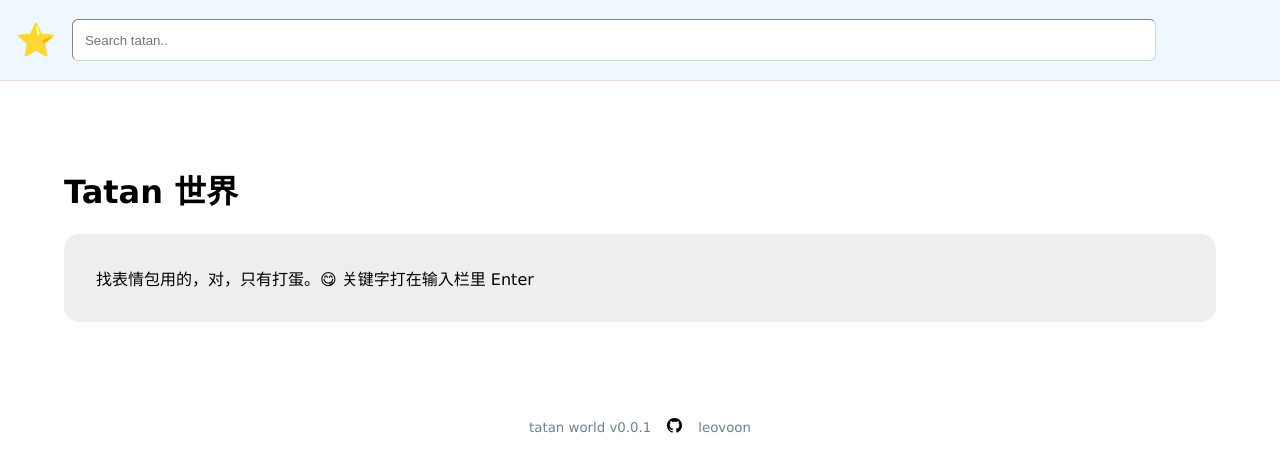
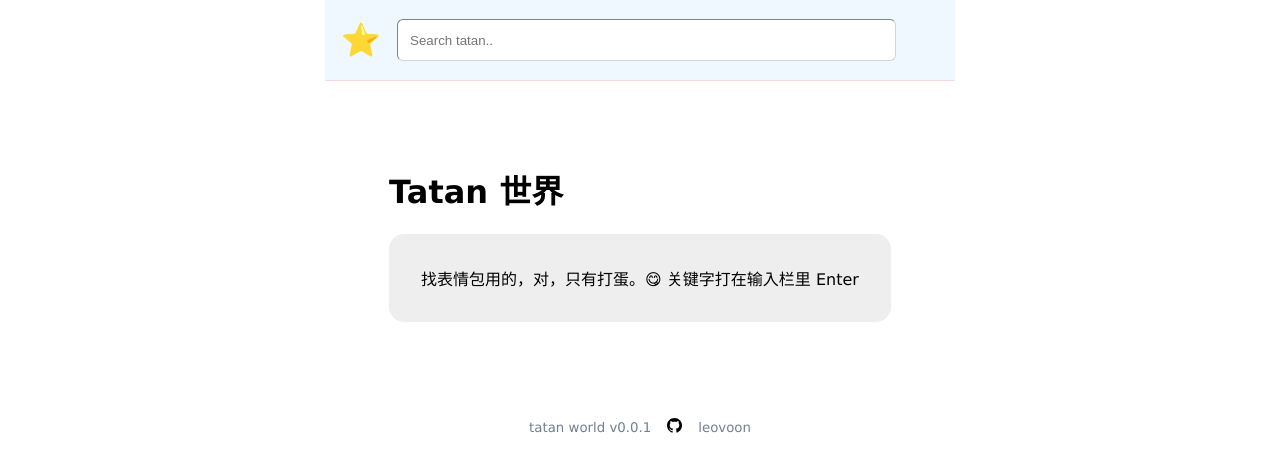
Before and after one commit to leovoon/tatan, a SvelteKit app: page / in a window 1280 px wide. Shown: the top 472 px of the page. Built offline with nearby package versions, Linux system fonts and the light colour scheme.

Commit message:
style: centered view for desktop
style: centered view for desktop

style: centered desktop view v2

```diff
--- a/src/app.html
+++ b/src/app.html
@@ -8,6 +8,6 @@
 		%sveltekit.head%
 	</head>
 	<body>
-		<div>%sveltekit.body%</div>
+		%sveltekit.body%
 	</body>
 </html>
--- a/src/routes/+layout.svelte
+++ b/src/routes/+layout.svelte
@@ -12,6 +12,7 @@
 	};
 </script>
 
+<div class="container">
 	<nav>
 		<a class="saved" href="/saved">⭐️</a>
 
@@ -36,8 +37,13 @@
 		</a>
 		<small>leovoon</small>
 	</footer>
+</div>
 
 <style>
+	.container {
+		width: inherit;
+		max-width: inherit;
+	}
 	main {
 		padding: 4em;
 	}
--- a/src/routes/global.css
+++ b/src/routes/global.css
@@ -2,4 +2,13 @@ body {
     font-family: Verdana, Geneva, Tahoma, sans-serif;
     margin: 0;
     padding: 0;
+    display: grid;
+    place-items: center;
+    min-width: 65ch;
 }
+
+@media (max-width: 600px) {
+    body {
+        min-width: 0;
+    }
+}
```
Lines whose indentation alone changed are shown as unchanged.
